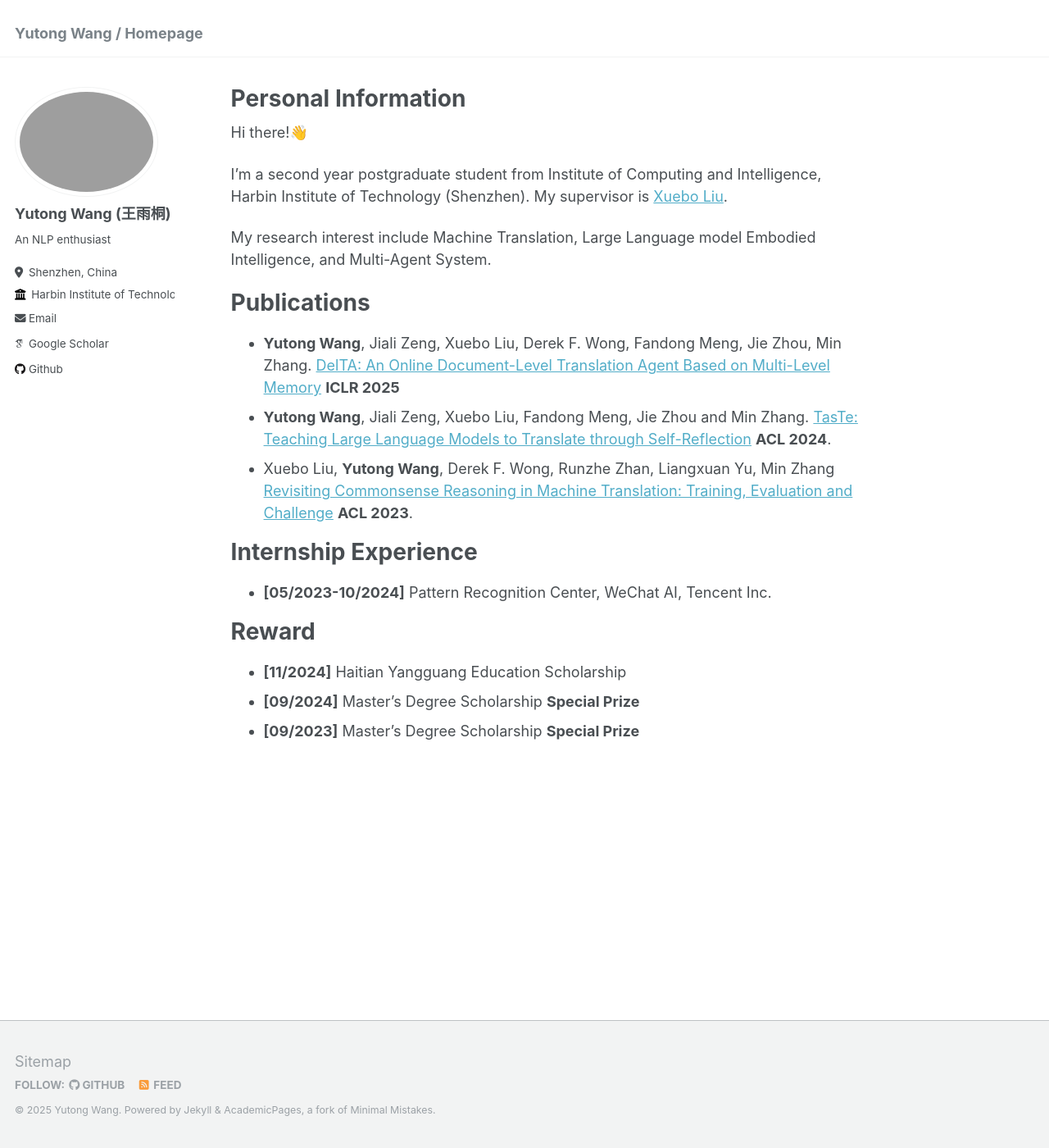
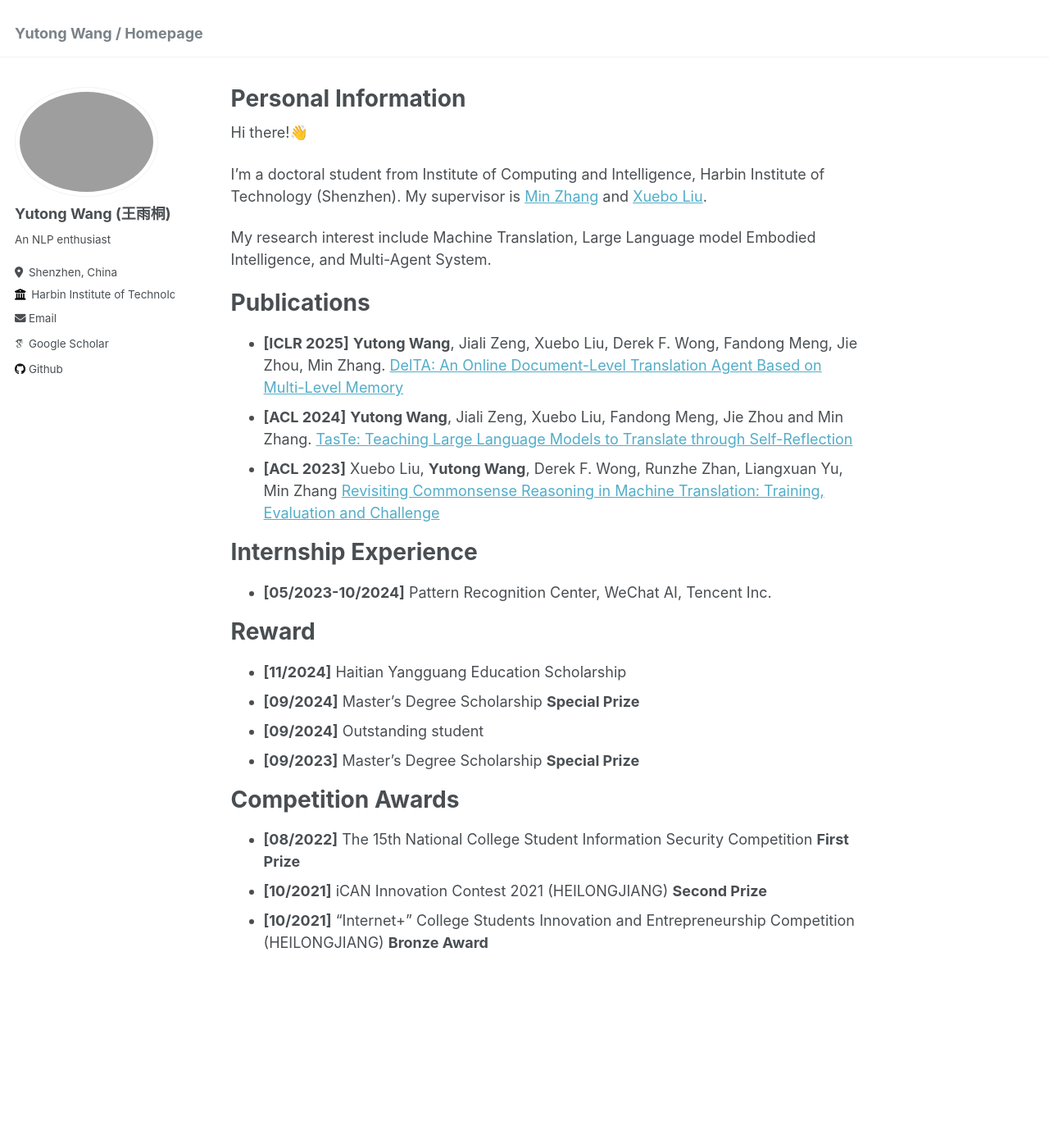
Before and after one commit to YutongWang1216/YutongWang1216.github.io, a Jekyll site: the page built from _pages/about.md, in a window 1280 px wide and 1400 px high. Shown: the whole window at 82% size. Built offline with Jekyll 4.4.1, drawn with Linux system fonts in a browser that asks for light colours; some web fonts are replaced.

Commit message:
update about

```diff
--- a/_pages/about.md
+++ b/_pages/about.md
@@ -9,17 +9,17 @@ redirect_from:
 
 Hi there!👋
 
-I'm a second year postgraduate student from Institute of Computing and Intelligence, Harbin Institute of Technology (Shenzhen).
-My supervisor is [Xuebo Liu](https://sunbowliu.github.io/).
+I'm a doctoral student from Institute of Computing and Intelligence, Harbin Institute of Technology (Shenzhen).
+My supervisor is [Min Zhang](https://zhangmin-nlp-ai.github.io/) and [Xuebo Liu](https://sunbowliu.github.io/).
 
 My research interest include Machine Translation, Large Language model Embodied Intelligence, and Multi-Agent System.
 
 
 Publications
 ======
-- **Yutong Wang**, Jiali Zeng, Xuebo Liu, Derek F. Wong, Fandong Meng, Jie Zhou, Min Zhang. [DelTA: An Online Document-Level Translation Agent Based on Multi-Level Memory](https://openreview.net/forum?id=hoYFLRNbhc) **ICLR 2025**
-- **Yutong Wang**, Jiali Zeng, Xuebo Liu, Fandong Meng, Jie Zhou and Min Zhang. [TasTe: Teaching Large Language Models to Translate through Self-Reflection](https://aclanthology.org/2024.acl-long.333/) **ACL 2024**.
-- Xuebo Liu, **Yutong Wang**, Derek F. Wong, Runzhe Zhan, Liangxuan Yu, Min Zhang [Revisiting Commonsense Reasoning in Machine Translation: Training, Evaluation and Challenge](https://aclanthology.org/2023.acl-long.866/) **ACL 2023**.
+- **[ICLR 2025]** **Yutong Wang**, Jiali Zeng, Xuebo Liu, Derek F. Wong, Fandong Meng, Jie Zhou, Min Zhang. [DelTA: An Online Document-Level Translation Agent Based on Multi-Level Memory](https://openreview.net/forum?id=hoYFLRNbhc)
+- **[ACL 2024]** **Yutong Wang**, Jiali Zeng, Xuebo Liu, Fandong Meng, Jie Zhou and Min Zhang. [TasTe: Teaching Large Language Models to Translate through Self-Reflection](https://aclanthology.org/2024.acl-long.333/)
+- **[ACL 2023]** Xuebo Liu, **Yutong Wang**, Derek F. Wong, Runzhe Zhan, Liangxuan Yu, Min Zhang [Revisiting Commonsense Reasoning in Machine Translation: Training, Evaluation and Challenge](https://aclanthology.org/2023.acl-long.866/)
 
 Internship Experience
 ======
@@ -29,4 +29,11 @@ Reward
 ======
 - **[11/2024]** Haitian Yangguang Education Scholarship
 - **[09/2024]** Master's Degree Scholarship **Special Prize**
+- **[09/2024]** Outstanding student
 - **[09/2023]** Master's Degree Scholarship **Special Prize**
+
+Competition Awards
+======
+- **[08/2022]** The 15th National College Student Information Security Competition **First Prize**
+- **[10/2021]** iCAN Innovation Contest 2021 (HEILONGJIANG) **Second Prize**
+- **[10/2021]** "Internet+" College Students Innovation and Entrepreneurship Competition (HEILONGJIANG) **Bronze Award**
```
